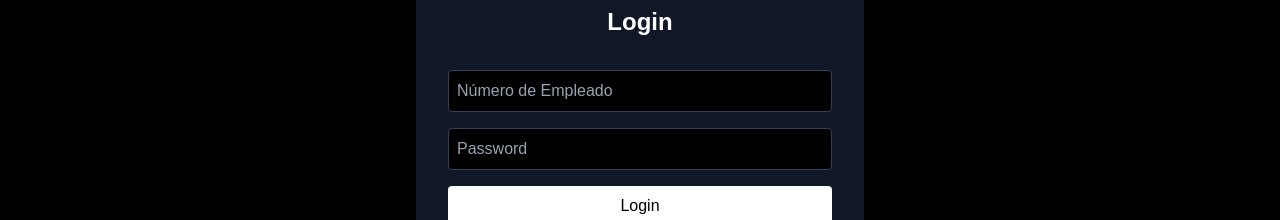
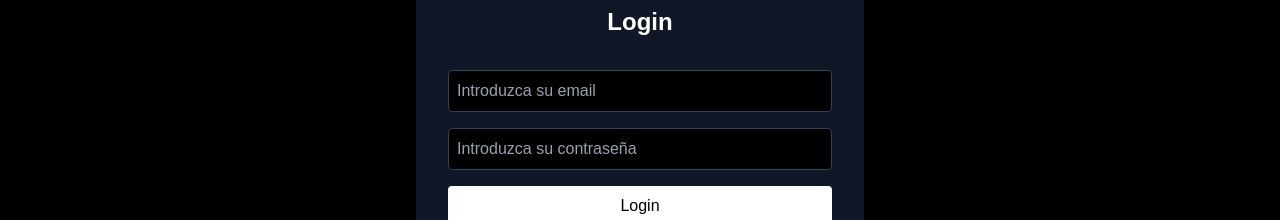
Before and after one commit to frankgimeno3/fichajesp3, a Next.js app: page / in a window 1280 px wide. Shown: the part 320-540 px from the top of the page. Built offline with nearby package versions, Linux system fonts and the light colour scheme; no server answers; what aws-amplify would draw is missing.

Commit message:
traduzco errores a esp

```diff
--- a/src/app/page.tsx
+++ b/src/app/page.tsx
@@ -12,11 +12,11 @@ export default function Home() {
 
     const [employeeNumber, setEmployeeNumber] = useState('');
     const [password, setPassword] = useState('');
-    const [error, setError] = useState<string | null>(null); // NUEVO estado para errores
+    const [error, setError] = useState<string | null>(null);
 
     const handleLogin = async (e: React.FormEvent) => {
         e.preventDefault();
-        setError(null); // Limpiar errores anteriores
+        setError(null);
 
         try {
             const payload: any = await AuthenticationService.login(employeeNumber, password);
@@ -58,7 +58,7 @@ export default function Home() {
 
                     <input
                         type="text"
-                        placeholder="Número de Empleado"
+                        placeholder="Introduzca su email"
                         value={employeeNumber}
                         onChange={(e) => setEmployeeNumber(e.target.value)}
                         className="p-2 rounded bg-black border border-gray-700 text-white placeholder-gray-400"
@@ -67,7 +67,7 @@ export default function Home() {
 
                     <input
                         type="password"
-                        placeholder="Password"
+                        placeholder="Introduzca su contraseña"
                         value={password}
                         onChange={(e) => setPassword(e.target.value)}
                         className="p-2 rounded bg-black border border-gray-700 text-white placeholder-gray-400"
--- a/src/app/service/AuthenticationService.js
+++ b/src/app/service/AuthenticationService.js
@@ -25,7 +25,7 @@ export default class AuthenticationService {
         });
 
         if (response.nextStep?.signInStep === 'CONFIRM_SIGN_IN_WITH_NEW_PASSWORD_REQUIRED') {
-            const newPassword = prompt("Please enter a new password");
+            const newPassword = prompt("Por favor, introduzca nueva contraseña");
 
             await confirmSignIn({
                 challengeResponse: newPassword,
@@ -35,7 +35,7 @@ export default class AuthenticationService {
         const session = await fetchAuthSession();
 
         if (!session.tokens?.idToken) {
-            throw new Error("User is not authenticated.");
+            throw new Error("Usuario no autenticado.");
         }
         const { payload } = decodeJWT(session.tokens.idToken.toString());
 
```
